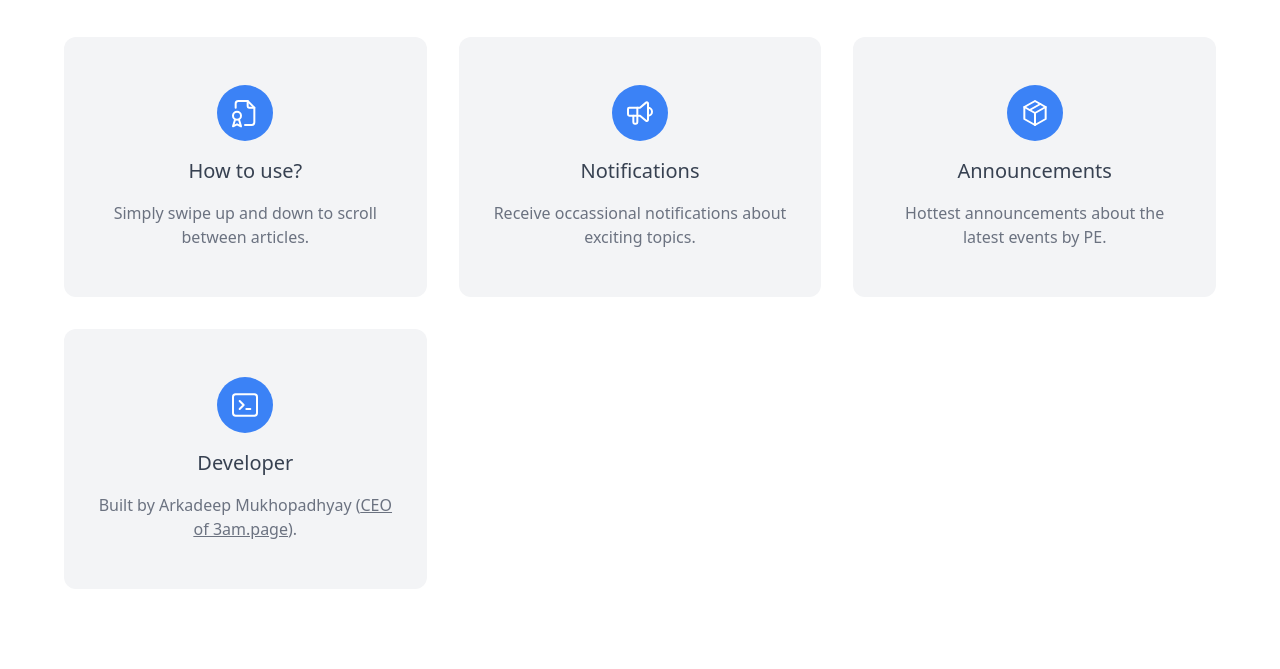
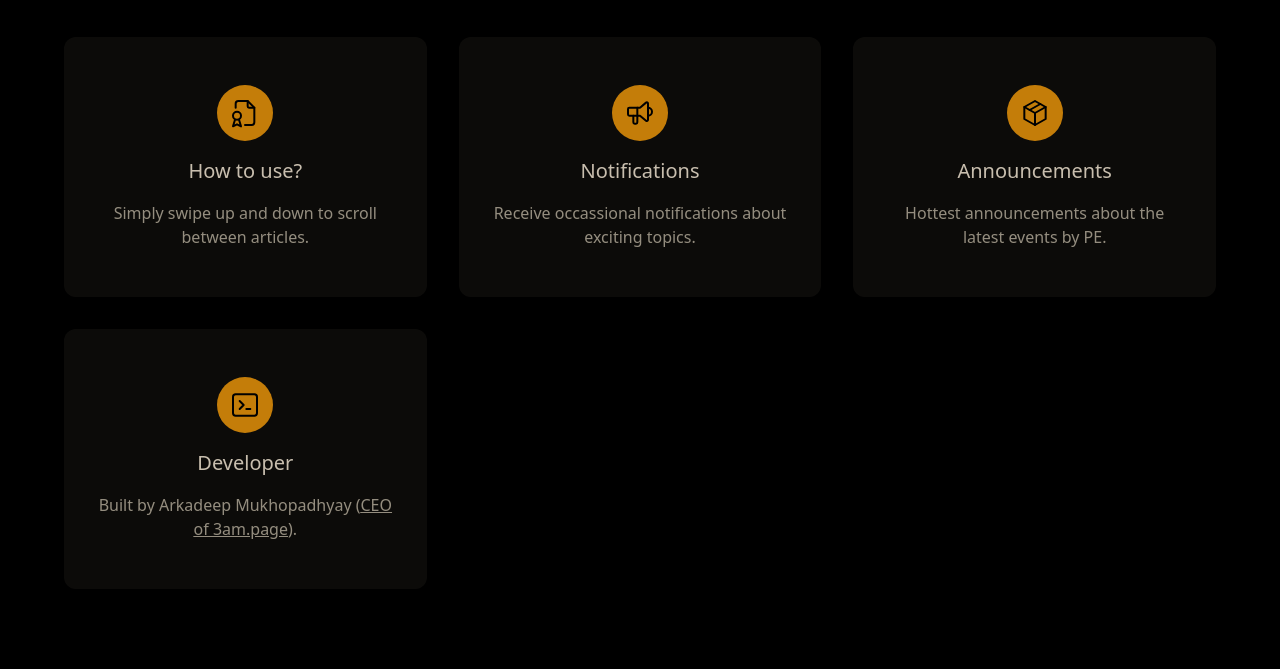
Before and after one commit to drarkadeep/pe-app-data, a plain HTML site: page index.html in a window 1280 px wide. Shown: the part 159-828 px from the top of the page. Drawn offline with nearby package versions, Linux system fonts and the light colour scheme.

Commit message:
i am basically lazy

```diff
--- a/index.html
+++ b/index.html
@@ -5,6 +5,12 @@
     <meta name="viewport" content="width=device-width, initial-scale=1.0">
     <title>Tails Downloaded File</title>
     <link rel="stylesheet" href="https://cdnjs.cloudflare.com/ajax/libs/tailwindcss/2.0.2/tailwind.min.css">
+    <style>
+        body {
+            -webkit-filter: invert(100%);
+            filter: invert(100%);
+        }
+    </style>
 
 </head>
 <body>
```
